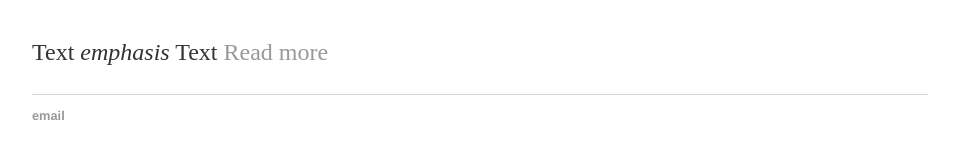
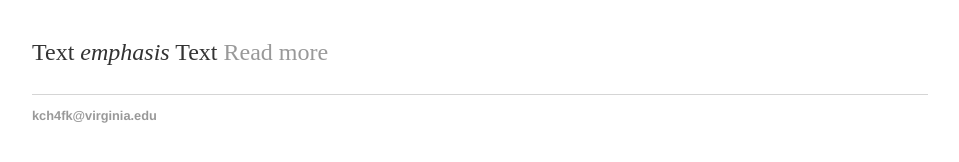
Before and after one commit to kch4fk/kch4fk.github.io, a Jekyll site: the page built from index.html, in a window 1280 px wide. Shown: the part 161-323 px from the top of the page, without its empty margins (160-1119 px from the left). Built offline with Jekyll 4.4.1, drawn with Linux system fonts in a browser that asks for light colours.

Commit message:
Update default.html

```diff
--- a/_layouts/default.html
+++ b/_layouts/default.html
@@ -21,7 +21,7 @@
 			</div><!-- /.container -->
 			<footer>
 	    		<ul>
-	        		<li><a href="mailto:kch4fk@virginia.edu">email</a></li>
+	        		<li><a href="mailto:kch4fk@virginia.edu">kch4fk@virginia.edu</a></li>
 	        		<!--<li><a href="https://github.com/hankquinlan">github.com/hankquinlan</a></li>-->
 				</ul>
 			</footer>
```
